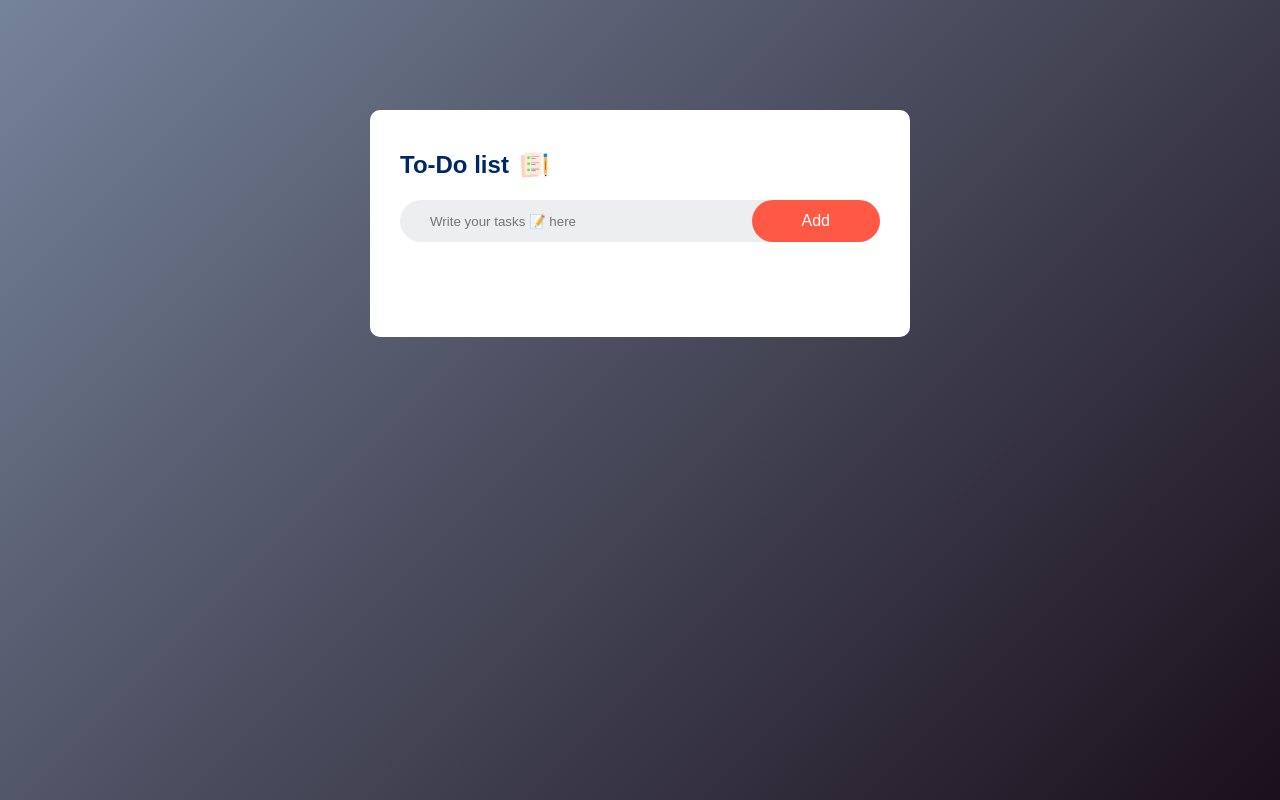
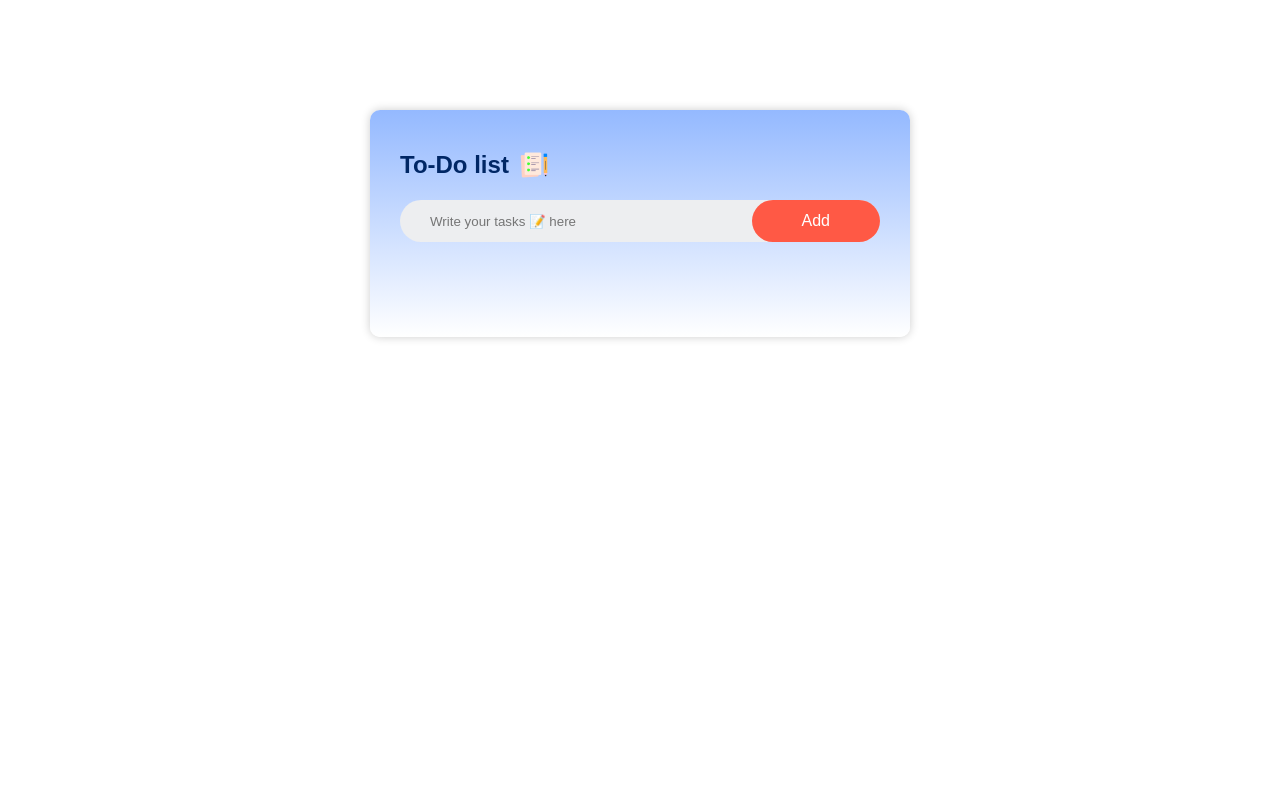
Before and after one commit to Afaaqahamedx/To-Do-List-App, a plain HTML site: page index.html in a window 1280 px wide. Drawn offline with Linux system fonts and the light colour scheme.

Commit message:
Modified

```diff
--- a/styles.css
+++ b/styles.css
@@ -15,7 +15,6 @@ body {
     height: 100vh;
     min-width: 100vh;
     padding: 10px;
-    background: linear-gradient(135deg, #758399, #1a0f1b);
 }
 
 
@@ -26,6 +25,9 @@ body {
     margin: 100px auto 20px;
     padding: 40px 30px 70px;
     border-radius: 10px;
+    background: linear-gradient(180deg, #94b9ff, #ffffff);
+    box-shadow: 0 0 10px rgba(0, 0, 0, 0.2);
+    /* border: 2px solid #f2f2f2; */
 }
 
 .todo h2{
```
